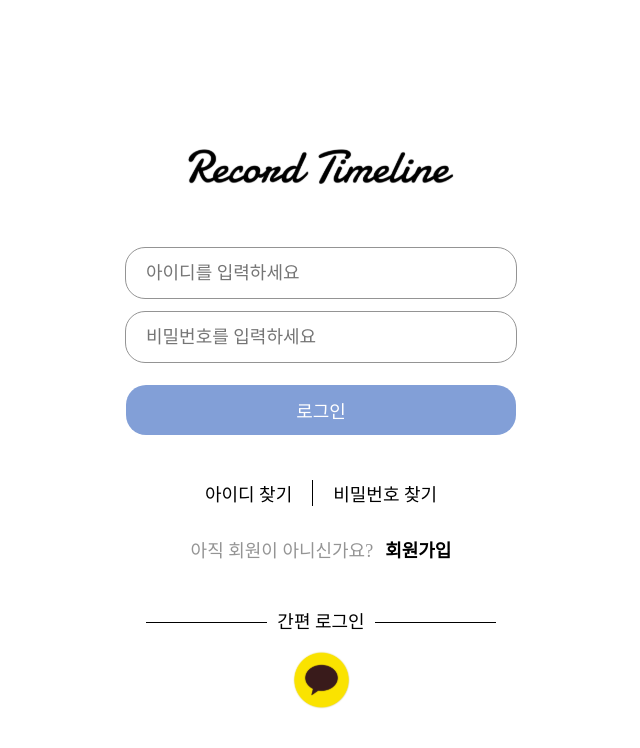
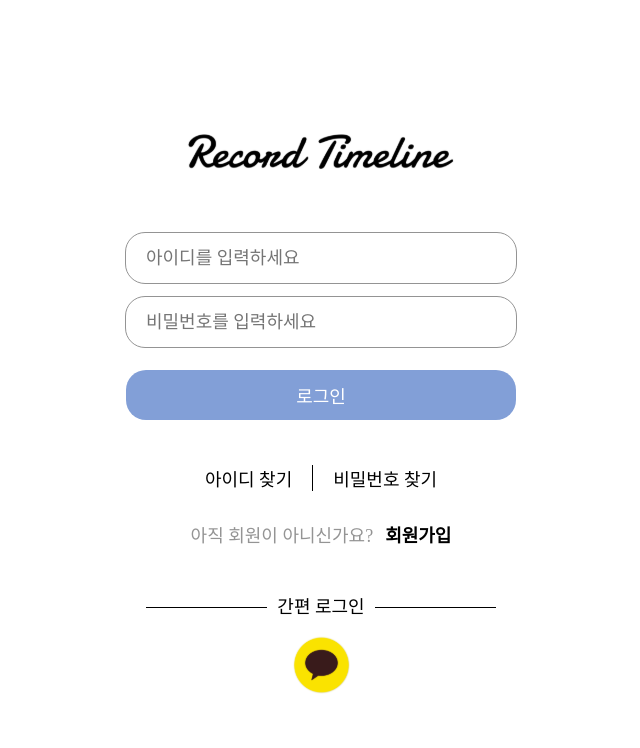
Before and after one commit to Record-Timeline/Front, a React (Create React App) app: page /login in a window 1280 px wide. Shown: the top 748 px of the page, without its empty margins (319-959 px from the left). Built offline with nearby package versions, Linux system fonts and the light colour scheme.

Commit message:
Design: 전체 height margin 수정

```diff
--- a/src/pages/Login.jsx
+++ b/src/pages/Login.jsx
@@ -53,10 +53,10 @@ const LoginWrap = styled.div`
   text-align: center;
   height: 100vh;
   font-size: 18px;
-  padding-top: 30px;
 `;
 
 const LoginBox = styled.div`
+  margin-top: 30px;
   display: flex;
   flex-direction: column;
   justify-content: center;
```
